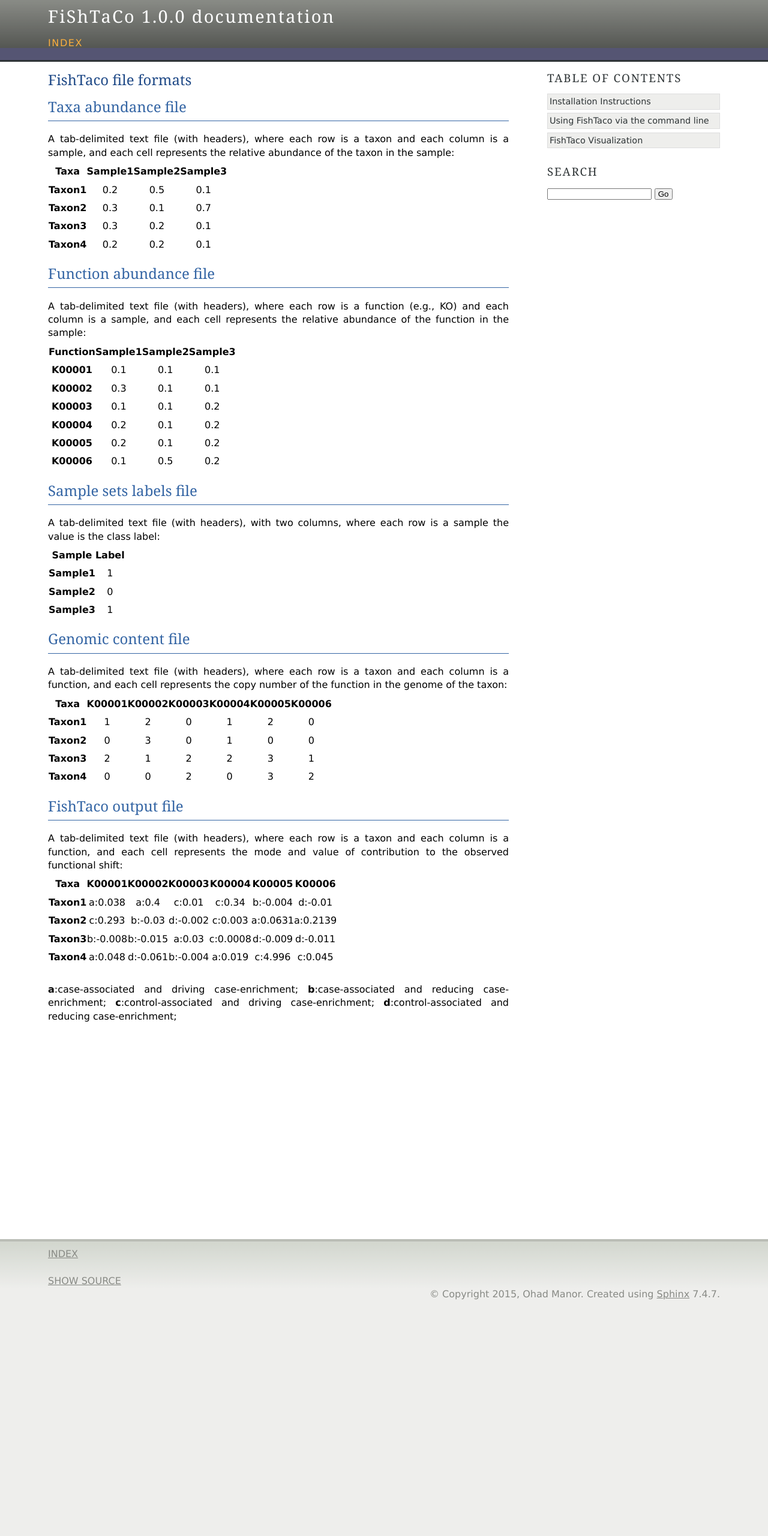
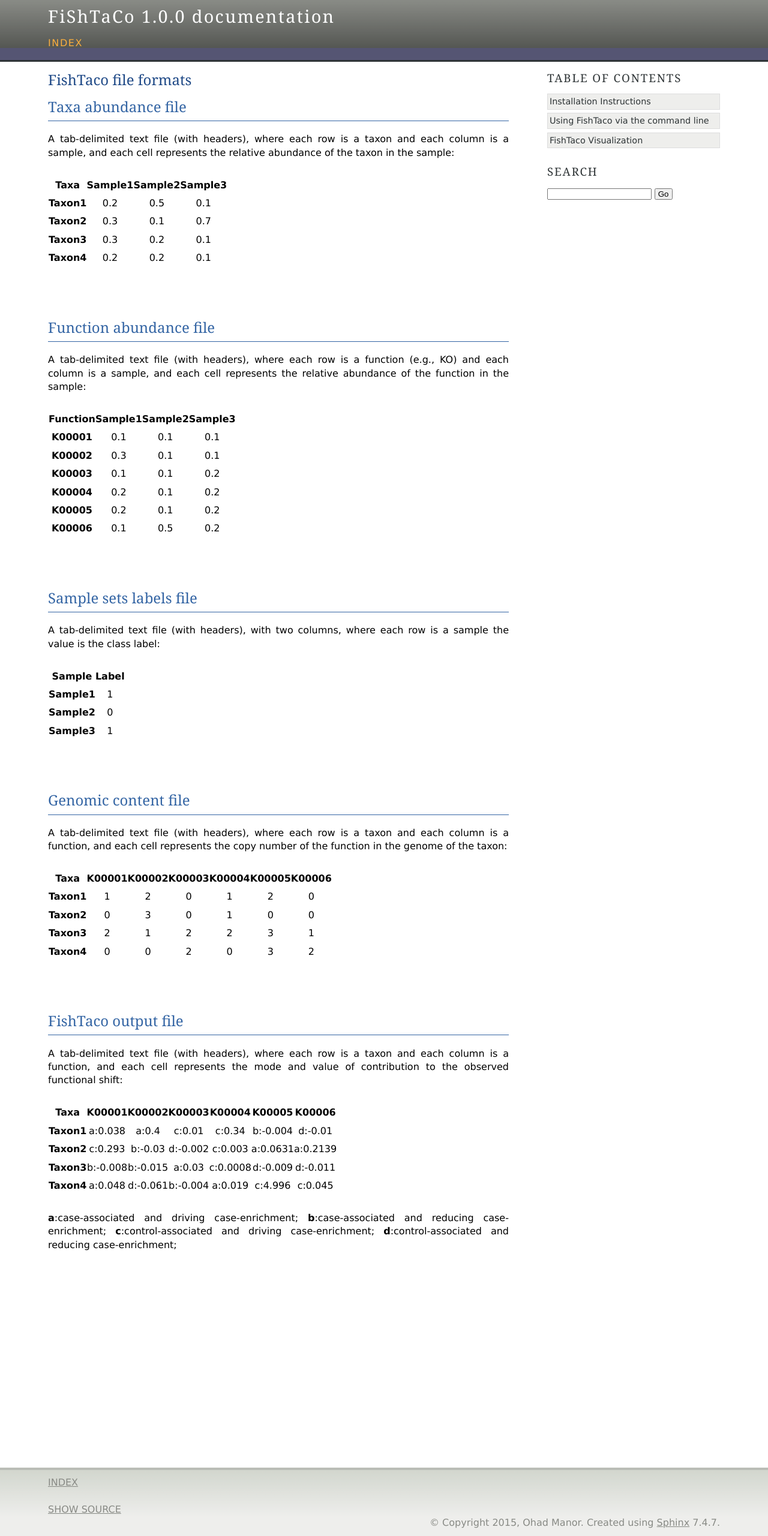
Before and after one commit to borenstein-lab/fishtaco, a Sphinx documentation site: the page built from source/fishtaco_file_formats.rst, in a window 1280 px wide. Shown: the whole page at 60% size. Built offline with Sphinx 7.4.7, drawn with Linux system fonts in a browser that asks for light colours; before the commit the page ends 2180 px from its top, so only the background shows below that.

Commit message:
First commit

```diff
--- a/source/fishtaco_file_formats.rst
+++ b/source/fishtaco_file_formats.rst
@@ -6,6 +6,10 @@ Taxa abundance file
 
 A tab-delimited text file (with headers), where each row is a taxon and each column is a sample,
 and each cell represents the relative abundance of the taxon in the sample:
+
+.. raw:: html
+
+    <br>
 
 .. rst-class:: center-align
 
@@ -18,11 +22,20 @@ and each cell represents the relative abundance of the taxon in the sample:
 **Taxon4**    0.2    0.2      0.1
 ==========  ======== ======== ========
 
+.. raw:: html
+
+    <br><br><br>
+
+
 Function abundance file
 -----------------------
 
 A tab-delimited text file (with headers), where each row is a function (e.g., KO) and each column is a sample,
 and each cell represents the relative abundance of the function in the sample:
+
+.. raw:: html
+
+    <br>
 
 .. rst-class:: center-align
 
@@ -37,10 +50,18 @@ Function     Sample1  Sample2  Sample3
 **K00006**    0.1    0.5      0.2
 ==========  ======== ======== ========
 
+.. raw:: html
+
+    <br><br><br>
+
 Sample sets labels file
 -----------------------
 
 A tab-delimited text file (with headers), with two columns, where each row is a sample the value is the class label:
+
+.. raw:: html
+
+    <br>
 
 .. rst-class:: center-align
 
@@ -52,12 +73,19 @@ Sample        Label
 **Sample3**     1
 ===========  ========
 
+.. raw:: html
+
+    <br><br><br>
 
 Genomic content file
 --------------------
 
 A tab-delimited text file (with headers), where each row is a taxon and each column is a function,
 and each cell represents the copy number of the function in the genome of the taxon:
+
+.. raw:: html
+
+    <br>
 
 .. rst-class:: center-align
 
@@ -70,6 +98,9 @@ Taxa         K00001   K00002  K00003    K00004    K00005  K00006
 **Taxon4**    0       0           2        0       3          2
 ==========  ======== ======== ======== ======== ======== ========
 
+.. raw:: html
+
+    <br><br><br>
 
 
 FishTaco output file
@@ -77,6 +108,10 @@ FishTaco output file
 
 A tab-delimited text file (with headers), where each row is a taxon and each column is a function,
 and each cell represents the mode and value of contribution to the observed functional shift:
+
+.. raw:: html
+
+    <br>
 
 .. rst-class:: center-align
 
```
Also changed, not shown: fishtaco_file_formats.html (+9 -9 lines), searchindex.js, 3 other files.
